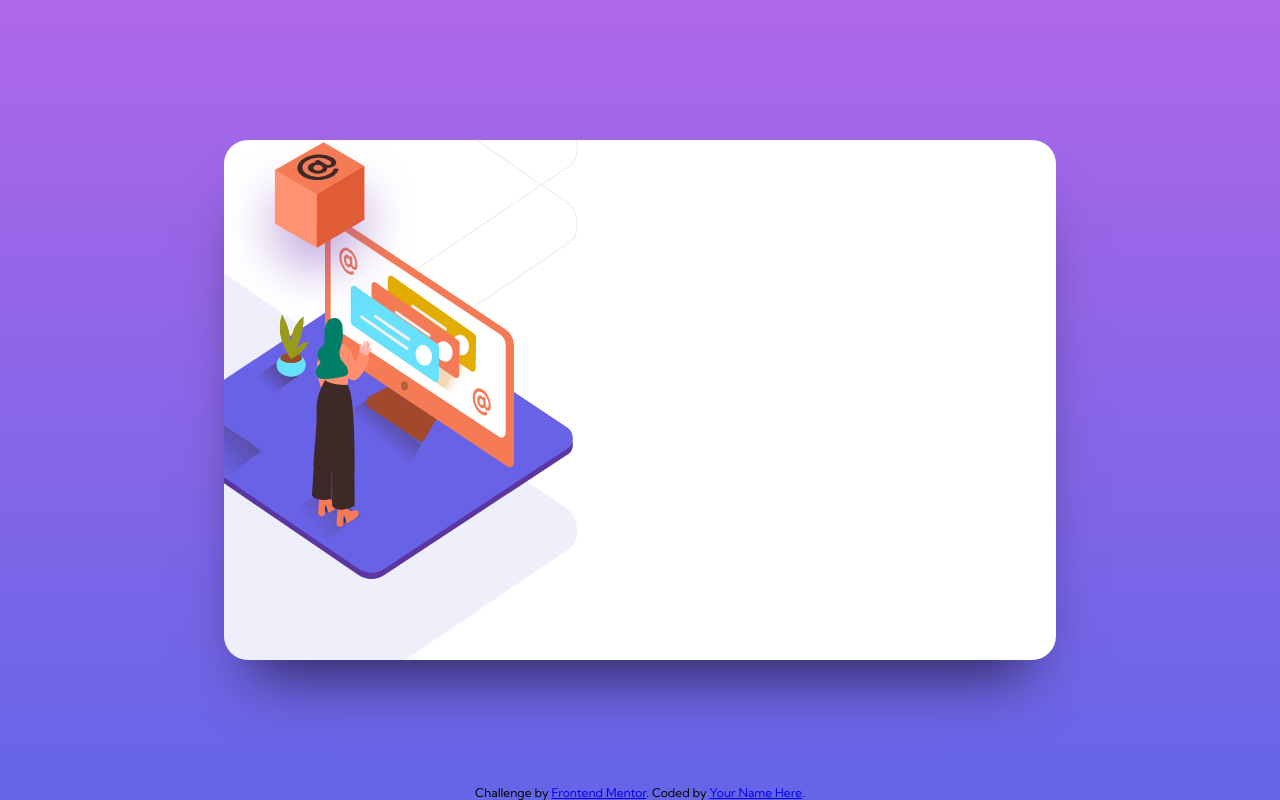
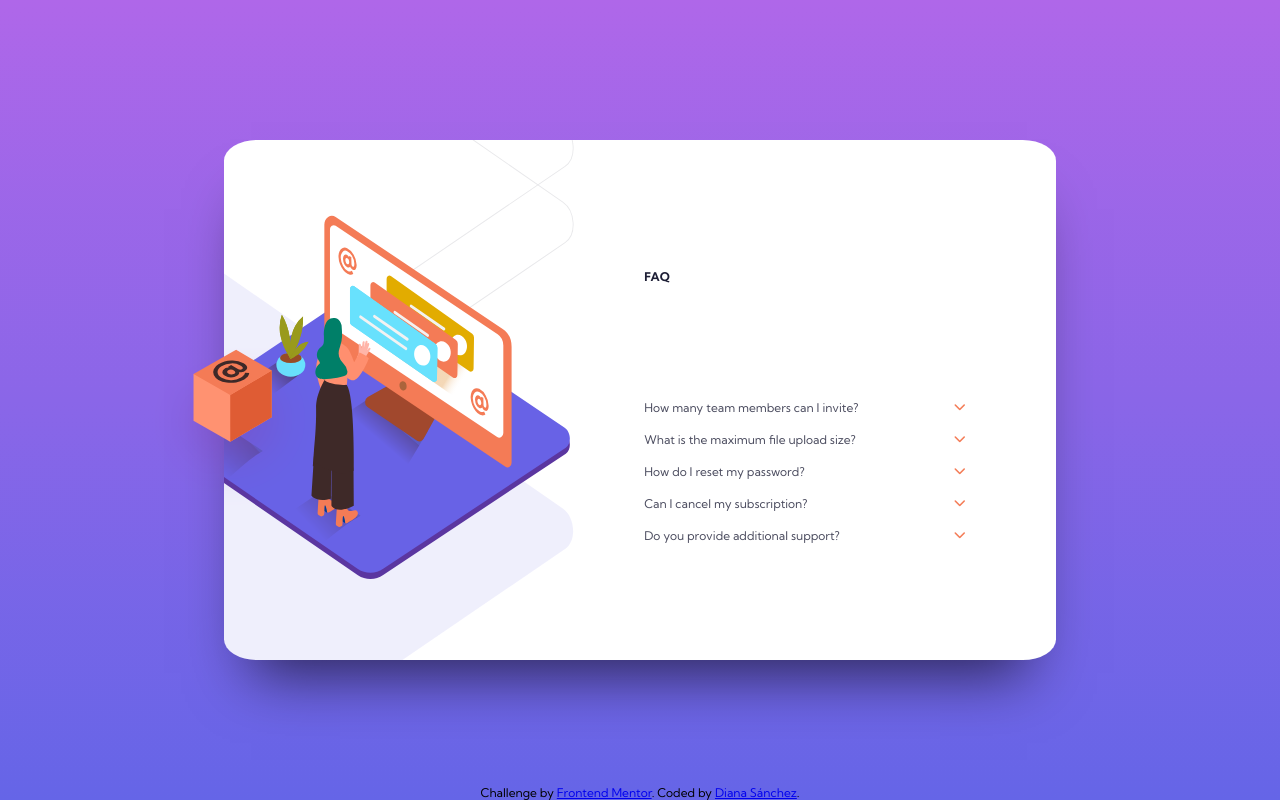
Before and after one commit to dianaSanchezM/frontend-mentor, a plain HTML site: page Newbie/FAQ-accordion-card/index.html in a window 1280 px wide. Drawn offline with Linux system fonts and the light colour scheme.

Commit message:
💄 Stylin FAQ section

```diff
--- a/Newbie/FAQ-accordion-card/index.html
+++ b/Newbie/FAQ-accordion-card/index.html
@@ -1,29 +1,100 @@
 <!DOCTYPE html>
 <html lang="en">
   <head>
-  <meta charset="UTF-8">
-  <meta name="viewport" content="width=device-width, initial-scale=1.0"> <!-- displays site properly based on user's device -->
+    <meta charset="UTF-8" />
+    <meta name="viewport" content="width=device-width, initial-scale=1.0" />
+    <!-- displays site properly based on user's device -->
 
-  <link rel="icon" type="image/png" sizes="32x32" href="./images/favicon-32x32.png">
-  <link href="https://fonts.googleapis.com/css2?family=Kumbh+Sans:wght@400;700&display=swap" rel="stylesheet">
+    <link
+      rel="icon"
+      type="image/png"
+      sizes="32x32"
+      href="./images/favicon-32x32.png"
+    />
+    <link
+      href="https://fonts.googleapis.com/css2?family=Kumbh+Sans:wght@400;700&display=swap"
+      rel="stylesheet"
+    />
     <title>Frontend Mentor | FAQ Accordion Card</title>
-  <link rel="stylesheet" href="styles.css">
-  <style>
-  </style>
+    <link rel="stylesheet" href="styles.css" />
+    <script
+      src="https://kit.fontawesome.com/830acd1d75.js"
+      crossorigin="anonymous"
+    ></script>
   </head>
   <body>
     <div class="container">
+      <img src="./images/illustration-box-desktop.svg" class="box" />
       <div class="images">
-      <img src="./images/bg-pattern-desktop.svg" class="shadow"/>
-      <img src="./images/illustration-woman-online-desktop.svg" class="ilustration"/>
-      <img src="./images/illustration-box-desktop.svg" class="box"/>
+        <img src="./images/bg-pattern-desktop.svg" class="shadow" />
+        <img
+          src="./images/illustration-woman-online-desktop.svg"
+          class="ilustration"
+        />
       </div>
-    <div class="faq"> </div>
+      <div class="faq">
+        <div class="title">FAQ</div>
+        <div class="questions">
+          <div class="question">
+            <input type="checkbox" id="title1" />
+            <label for="title1">How many team members can I invite?</label>
+            <div class="content">
+              <p>
+                You can invite up to 2 additional users on the Free plan. There
+                is no limit on team members for the Premium plan.
+              </p>
+            </div>
+          </div>
+          <div class="question">
+            <input type="checkbox" id="title2" />
+            <label for="title2">What is the maximum file upload size?</label>
+            <div class="content">
+              <p>
+                No more than 2GB. All files in your account must fit your
+                allotted storage space.
+              </p>
+            </div>
+          </div>
+
+          <div class="question">
+            <input type="checkbox" id="title3" />
+            <label for="title3">How do I reset my password?</label>
+            <div class="content">
+              <p>
+                Click “Forgot password” from the login page or “Change password”
+                from your profile page. A reset link will be emailed to you.
+              </p>
+            </div>
+          </div>
+          <div class="question">
+            <input type="checkbox" id="title4" />
+            <label for="title4">Can I cancel my subscription?</label>
+            <div class="content">
+              <p>
+                Yes! Send us a message and we’ll process your request no
+                questions asked.
+              </p>
+            </div>
+          </div>
+          <div class="question">
+            <input type="checkbox" id="title5" />
+            <label for="title5">Do you provide additional support?</label>
+            <div class="content">
+              <p>
+                Chat and email support is available 24/7. Phone lines are open
+                during normal business hours.
+              </p>
+            </div>
+          </div>
+        </div>
+      </div>
     </div>
 
     <div class="attribution">
-    Challenge by <a href="https://www.frontendmentor.io?ref=challenge" target="_blank">Frontend Mentor</a>.
-    Coded by <a href="#">Your Name Here</a>.
+      Challenge by
+      <a href="https://www.frontendmentor.io?ref=challenge" target="_blank"
+        >Frontend Mentor</a
+      >. Coded by <a href="https://github.com/dianaSanchezM">Diana Sánchez</a>.
     </div>
   </body>
 </html>
--- a/Newbie/FAQ-accordion-card/styles.css
+++ b/Newbie/FAQ-accordion-card/styles.css
@@ -8,22 +8,24 @@ html, body{
     flex-direction: column;
     justify-content: center;
     align-items: center;
-    font-family: 'Kumbh Sans',sans-serif;;
+    font-family: 'Kumbh Sans',sans-serif;
     background: rgb(175,103,233);
     background: linear-gradient(180deg, rgba(175,103,233,1) 0%, rgba(101,101,231,1) 100%);
 }
 
 .container{
+    position: relative;
     display: flex;
     flex-direction: row;
     background-color: white;
     width: 65%;
-    height: 65%;
+    min-height: 65%;
+    height: fit-content;
     border: 0px none;
-    border-radius: 24px;
+    border-radius: 4%;
     -webkit-box-shadow: -1px 41px 58px -28px rgba(0,0,0,0.65);
--moz-box-shadow: -1px 41px 58px -28px rgba(0,0,0,0.65);
-box-shadow: -1px 41px 58px -28px rgba(0,0,0,0.65);
+    -moz-box-shadow: -1px 41px 58px -28px rgba(0,0,0,0.65);
+    box-shadow: -1px 41px 58px -28px rgba(0,0,0,0.65);
 }
 .attribution{
     position: absolute;
@@ -53,4 +55,96 @@ box-shadow: -1px 41px 58px -28px rgba(0,0,0,0.65);
 .box{
     position: absolute;
     z-index: 1;
+    left: -9%;
+    top: 40%;
+    width: 20%;
+    height: auto;
 }
+
+.faq{
+    width: 50%;
+    padding-left: 1%;
+    min-height: 100%;
+    height: fit-content;
+    display: flex;
+    flex-direction: column;
+    justify-content:space-evenly;
+}
+
+.title{
+    height: 50%;
+    width: 100%;
+    display: flex;
+    align-items: center;
+    font-size: 12px;
+    font-weight: 900;
+    margin: 0% ;
+    margin-top: 5%;
+    color: #1d1e35;
+}
+
+.questions{
+    height: auto;
+    width: 80%;
+    display: flex;
+    flex-direction: column;
+    justify-content:flex-start;
+    font-size: 12px;
+}
+.question{
+    display: flex;
+    flex-wrap: wrap;
+    flex-direction: column;
+    width: 100%;
+}
+
+input {
+    display: none;
+}
+
+label {
+    display: flex;
+    flex-direction: row;
+    justify-content: space-between;
+    padding: 8px ;
+    padding-left: 0%;
+    margin: 0 0 1px 0;
+    cursor: pointer;
+    border-radius: 3px;
+    color:  #4a4b5e;
+    transition: ease .5s;
+
+}
+
+label:hover {
+    font-weight: 700;
+    color: #f47c57;
+}
+
+.content {
+    color: #8b8b99;
+    width: 90%;
+}
+
+input + label + .content {
+    display: none;
+}
+
+input:checked + label + .content {
+   display: flex;
+}
+input:checked + label::after {
+    content: '\f077';
+}
+input:checked + label{
+    font-weight: 700;
+    color: #1d1e35;
+}
+label::after {
+	font-family: "Font Awesome 5 Free";
+    content: '\f078';
+    color: #f47c57;
+	right: 10px;
+    top: 6px;
+    font-weight: 700;
+}
```
Also changed, not shown: 1 other file. Lines whose indentation alone changed are shown as unchanged.
